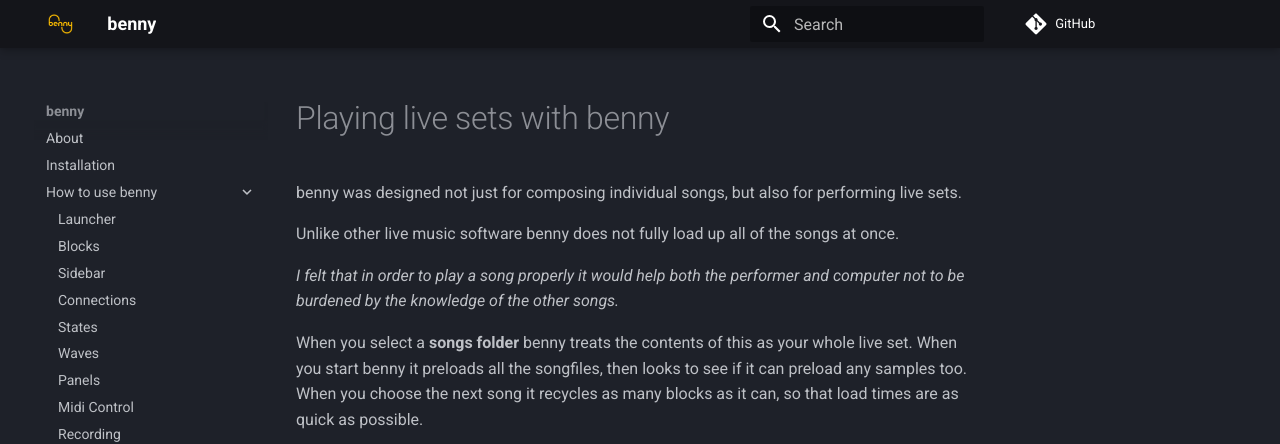
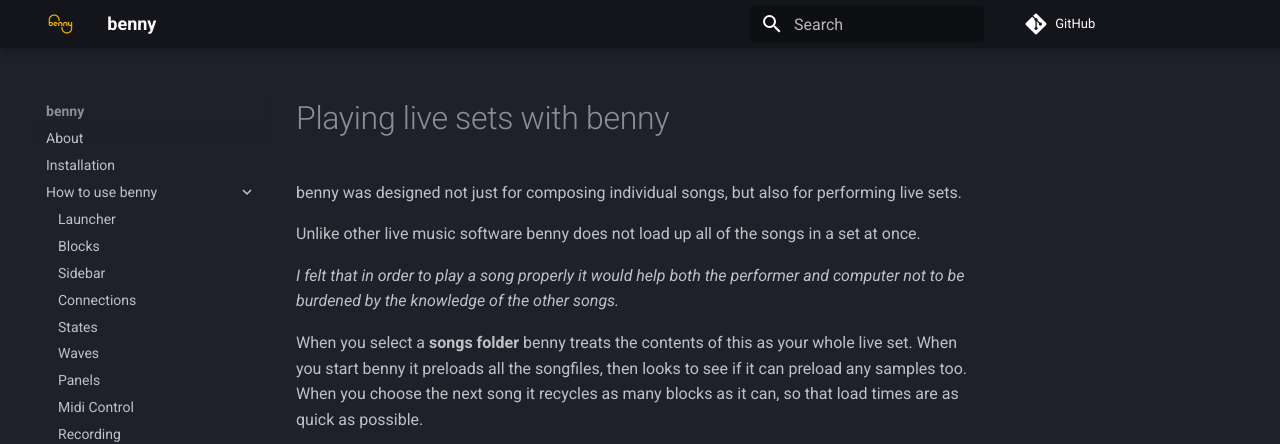
Before and after one commit to playbenny/benny_manual, an MkDocs documentation site: the page built from docs/live_sets.md, in a window 1280 px wide and 900 px high. Shown: the top 444 px of the window. Built offline with MkDocs 1.6.1 and Material for MkDocs 9.7.7, drawn with Linux system fonts in a browser that asks for light colours; comment, search, counter and statistics services are not loaded.

Commit message:
Update live_sets.md

```diff
--- a/docs/live_sets.md
+++ b/docs/live_sets.md
@@ -1,6 +1,6 @@
 benny was designed not just for composing individual songs, but also for performing live sets.
 
-Unlike other live music software benny does not fully load up all of the songs at once.
+Unlike other live music software benny does not load up all of the songs in a set at once.
 
 *I felt that in order to play a song properly it would help both the performer and computer not to be burdened by the knowledge of the other songs.*
 
```
